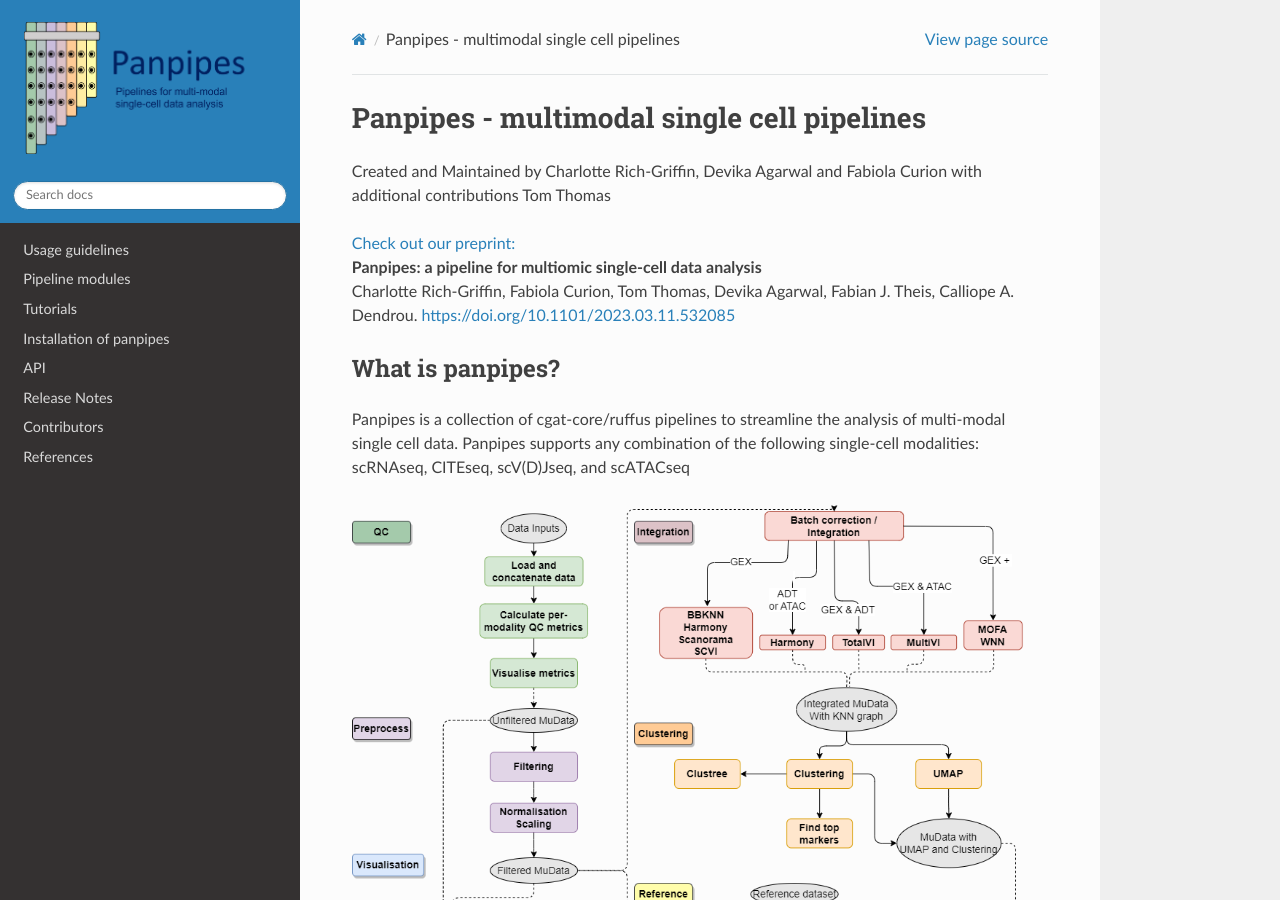
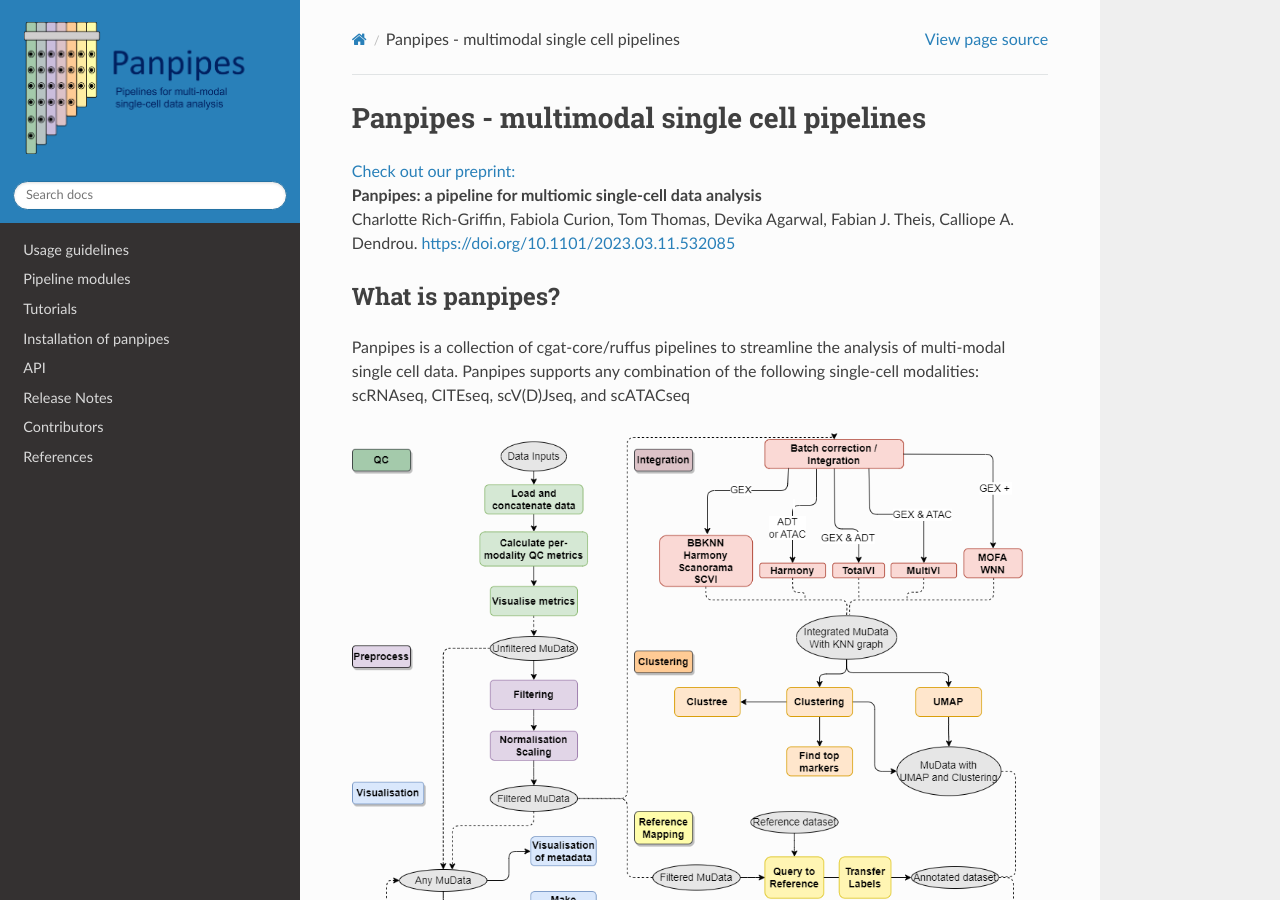
Before and after one commit to DendrouLab/panpipes, a Sphinx documentation site: the page built from docs/index.rst, in a window 1280 px wide and 900 px high. Built offline with Sphinx 7.4.7 and the Read the Docs theme 2.0.0, drawn with Linux system fonts in a browser that asks for light colours; pages that are not in the unit, such as notebooks, are missing from menus.

Commit message:
Update index.rst

```diff
--- a/docs/index.rst
+++ b/docs/index.rst
@@ -1,9 +1,6 @@
 Panpipes - multimodal single cell pipelines
 ==================================================
 
-
-Created and Maintained by Charlotte Rich-Griffin, Devika Agarwal and Fabiola Curion
-with additional contributions Tom Thomas
 
 | `Check out our preprint: <https://www.biorxiv.org/content/10.1101/2023.03.11.532085v1>`_
 | **Panpipes: a pipeline for multiomic single-cell data analysis**
```
